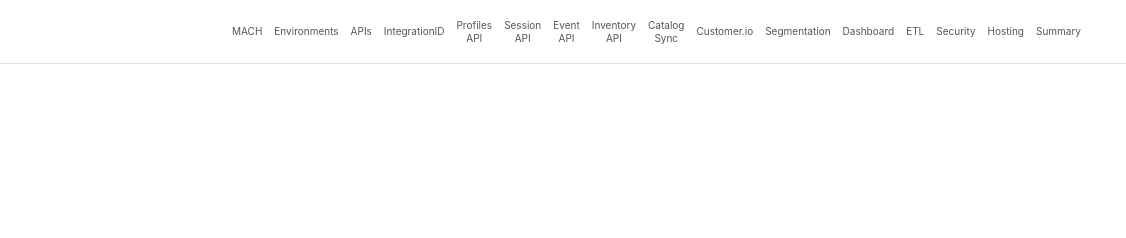
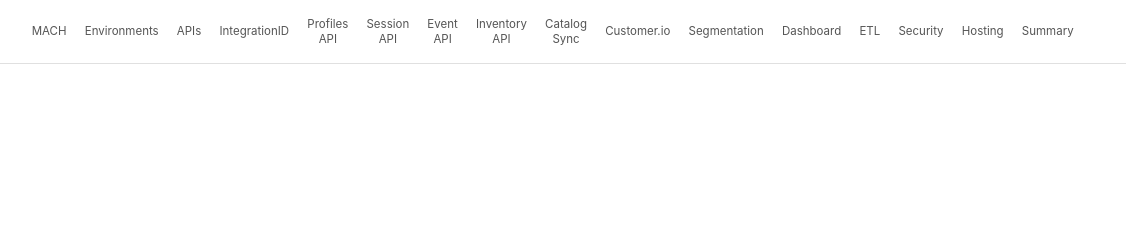
Before and after one commit to baocrazyTalon/presales-content, a plain HTML site: page CLIENTS/OPPORTUNITIES/MY MUSCLE CHEF/index.html in a window 1280 px wide. Shown: the top 238 px of the page, 154-1280 px from the left. Drawn offline with Linux system fonts and the light colour scheme.

Commit message:
Increase nav font size and spread links evenly across full width

```diff
--- a/CLIENTS/OPPORTUNITIES/MY MUSCLE CHEF/index.html
+++ b/CLIENTS/OPPORTUNITIES/MY MUSCLE CHEF/index.html
@@ -35,10 +35,10 @@
     nav .logos { display: flex; align-items: center; gap: 18px; }
     nav .logos img { height: 24px; }
     nav .logos span { color: var(--red); font-weight: 700; font-size: 14px; }
-    nav .nav-links { display: flex; gap: 2px; flex-wrap: nowrap; justify-content: flex-end; align-items: center; }
+    nav .nav-links { display: flex; flex: 1; gap: 0; flex-wrap: nowrap; justify-content: space-evenly; align-items: center; margin-left: 24px; }
     nav .nav-links a {
-      font-size: 10px; text-decoration: none; color: var(--gray);
-      padding: 3px 5px; border-radius: 6px; transition: .2s;
+      font-size: 11.5px; text-decoration: none; color: var(--gray);
+      padding: 4px 6px; border-radius: 6px; transition: .2s;
       text-align: center; line-height: 1.25;
     }
     nav .nav-links a:hover { background: var(--light-gray); color: var(--red); }
```
